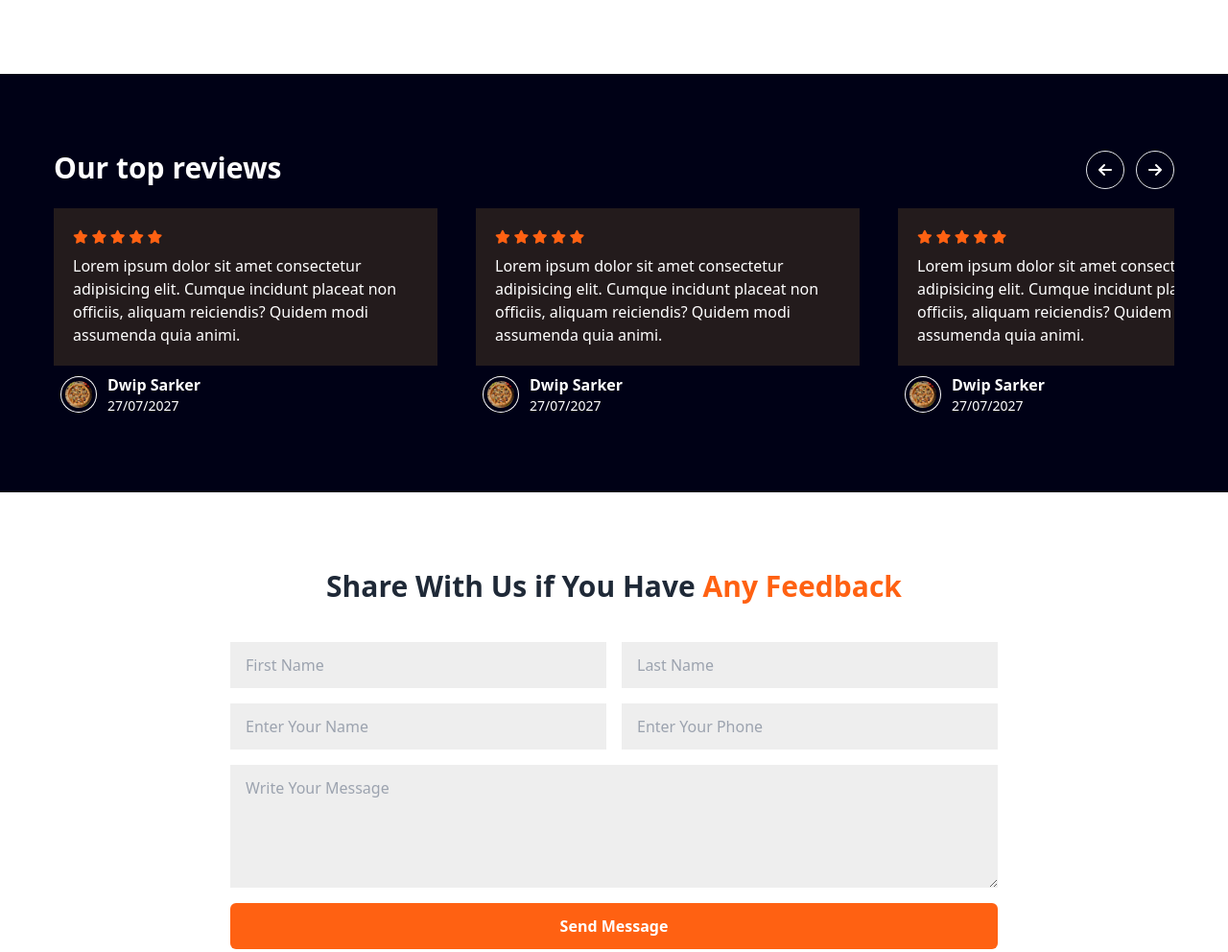
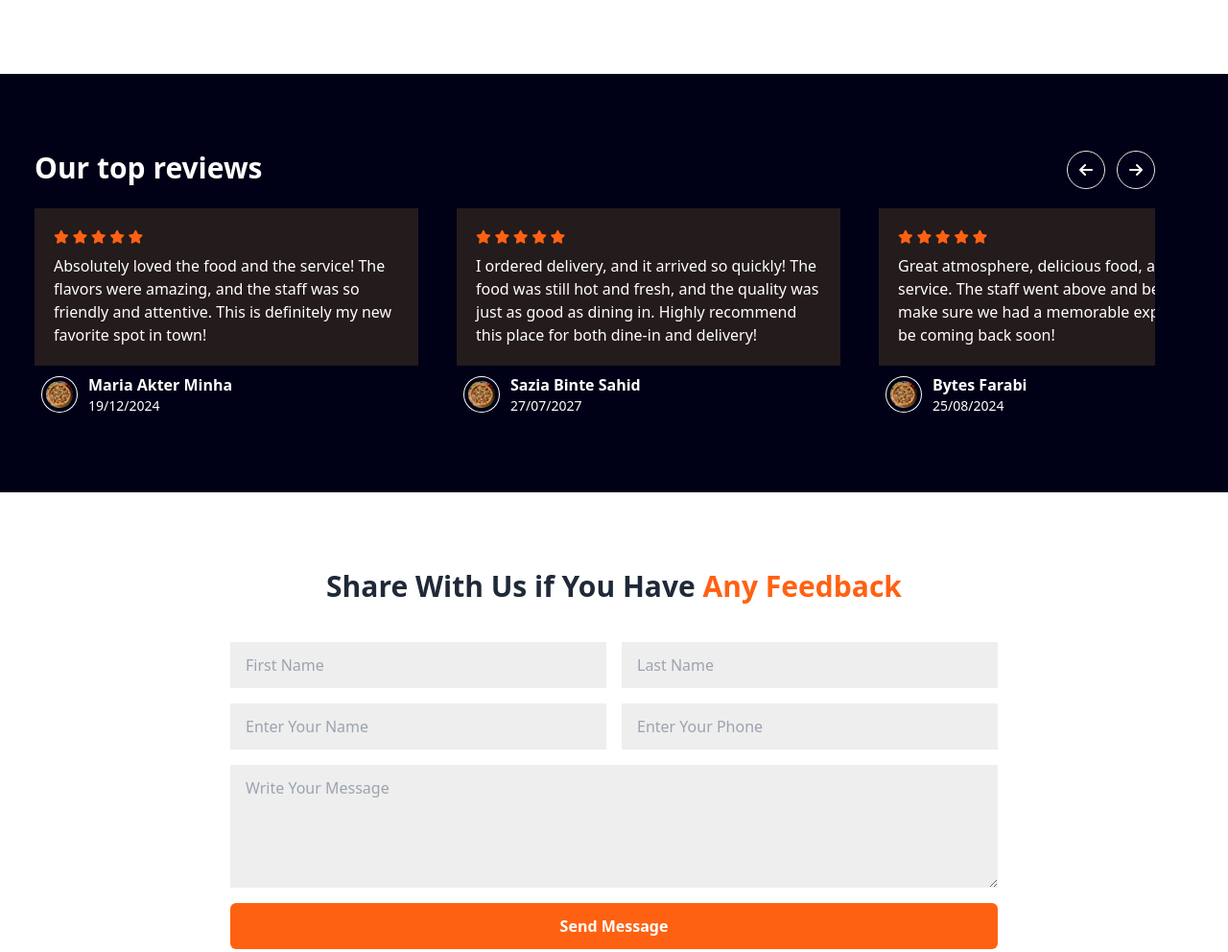
Before and after one commit to Bytes-Farabi/Burger-Cafe-Restaurent, a website: page src/index.html in a window 1280 px wide. Shown: the part 2412-3404 px from the top of the page at 96% size. Drawn offline with nearby package versions, Linux system fonts and the light colour scheme.

Commit message:
Home final commit done

```diff
--- a/src/index.html
+++ b/src/index.html
@@ -200,11 +200,9 @@
     </section>
 
 
-    <!-- ---------------------------------------
-                    RATINGS START
-    -------------------------------------------->
+    <!-- ratings starts here -->
     <section class="bg-dark">
-        <div class="max-w-[1200px] mx-auto px-4 py-20 text-white">
+        <div class="max-w-[1200px] mx-auto px-4 py-20 text-white ml-5">
             <div class="flex justify-between">
                 <h2 class="font-bold text-3xl">Our top reviews</h2>
                 <div class="flex gap-3">
@@ -229,12 +227,33 @@
                                             <i class="fa-solid fa-star"></i>
                                             <i class="fa-solid fa-star"></i>
                                         </div>
-                                        <p>Lorem ipsum dolor sit amet consectetur adipisicing elit. Cumque incidunt placeat non officiis, aliquam reiciendis? Quidem modi assumenda quia animi.</p>
+                                        <p>Absolutely loved the food and the service! The flavors were amazing, and the staff was so friendly and attentive. This is definitely my new favorite spot in town!</p>
                                     </div>
                                     <div class="flex gap-3 items-center">
                                         <img src="./images/pizza.jpg" alt="" class="ml-2 h-9 w-9 rounded-full border-4 border-transparent ring-1 ring-white">
                                         <div>
-                                            <h2 class="font-bold">Dwip Sarker</h2>
+                                            <h2 class="font-bold">Maria Akter Minha</h2>
+                                            <p class="text-sm">19/12/2024</p>
+                                        </div>
+                                    </div>
+                                </div>
+                            </li>
+                            <li class="splide__slide max-w-[400px]">
+                                <div class="flex flex-col gap-2">
+                                    <div class="bg-[#231B1C] p-5">
+                                        <div class="mb-2 text-sm text-orange">
+                                            <i class="fa-solid fa-star"></i>
+                                            <i class="fa-solid fa-star"></i>
+                                            <i class="fa-solid fa-star"></i>
+                                            <i class="fa-solid fa-star"></i>
+                                            <i class="fa-solid fa-star"></i>
+                                        </div>
+                                        <p>I ordered delivery, and it arrived so quickly! The food was still hot and fresh, and the quality was just as good as dining in. Highly recommend this place for both dine-in and delivery!</p>
+                                    </div>
+                                    <div class="flex gap-3 items-center">
+                                        <img src="./images/pizza.jpg" alt="" class="ml-2 h-9 w-9 rounded-full border-4 border-transparent ring-1 ring-white">
+                                        <div>
+                                            <h2 class="font-bold">Sazia Binte Sahid</h2>
                                             <p class="text-sm">27/07/2027</p>
                                         </div>
                                     </div>
@@ -250,34 +269,13 @@
                                             <i class="fa-solid fa-star"></i>
                                             <i class="fa-solid fa-star"></i>
                                         </div>
-                                        <p>Lorem ipsum dolor sit amet consectetur adipisicing elit. Cumque incidunt placeat non officiis, aliquam reiciendis? Quidem modi assumenda quia animi.</p>
+                                        <p>Great atmosphere, delicious food, and excellent service. The staff went above and beyond to make sure we had a memorable experience. I'll be coming back soon!</p>
                                     </div>
                                     <div class="flex gap-3 items-center">
                                         <img src="./images/pizza.jpg" alt="" class="ml-2 h-9 w-9 rounded-full border-4 border-transparent ring-1 ring-white">
                                         <div>
-                                            <h2 class="font-bold">Dwip Sarker</h2>
-                                            <p class="text-sm">27/07/2027</p>
-                                        </div>
-                                    </div>
-                                </div>
-                            </li>
-                            <li class="splide__slide max-w-[400px]">
-                                <div class="flex flex-col gap-2">
-                                    <div class="bg-[#231B1C] p-5">
-                                        <div class="mb-2 text-sm text-orange">
-                                            <i class="fa-solid fa-star"></i>
-                                            <i class="fa-solid fa-star"></i>
-                                            <i class="fa-solid fa-star"></i>
-                                            <i class="fa-solid fa-star"></i>
-                                            <i class="fa-solid fa-star"></i>
-                                        </div>
-                                        <p>Lorem ipsum dolor sit amet consectetur adipisicing elit. Cumque incidunt placeat non officiis, aliquam reiciendis? Quidem modi assumenda quia animi.</p>
-                                    </div>
-                                    <div class="flex gap-3 items-center">
-                                        <img src="./images/pizza.jpg" alt="" class="ml-2 h-9 w-9 rounded-full border-4 border-transparent ring-1 ring-white">
-                                        <div>
-                                            <h2 class="font-bold">Dwip Sarker</h2>
-                                            <p class="text-sm">27/07/2027</p>
+                                            <h2 class="font-bold">Bytes Farabi</h2>
+                                            <p class="text-sm">25/08/2024</p>
                                         </div>
                                     </div>
                                 </div>
@@ -289,9 +287,7 @@
     </section>
 
 
-    <!-- ---------------------------------------
-                    FEEDBACK START
-    -------------------------------------------->
+    <!-- feedback section starts here -->
     <section class="py-20">
         <div class="max-w-[1200px] mx-auto px-4">
             <h1 class="font-bold text-3xl text-center">Share With Us if You Have <span class="text-orange">Any Feedback</span></h1>
@@ -310,11 +306,9 @@
 
 
 
-    <!-- ---------------------------------------
-                    FOOTER START
-    -------------------------------------------->
+    <!-- footer starts here --->
     <footer class="bg-dark">
-        <div class="max-w-[1200px] md:flex md:gap-10 mx-auto px-4 text-white relative py-10">
+        <div class="max-w-[1200px] md:flex md:gap-10 mx-auto px-4 text-white relative py-10 ml-5">
             <div class="mb-5 md:max-w-96">
                 <h2 class="font-bold text-2xl"><span class="text-orange">FOOD</span>HOUSE</h2>
                 <p class="mt-2">Lorem ipsum dolor sit amet consectetur adipisicing elit. Eaque aliquid alias quod enim? Adipisci sit tenetur cumque labore molestiae vel temporibus eligendi blanditiis corrupti ipsum voluptate, laudantium odit dignissimos eveniet.</p>
@@ -371,7 +365,7 @@
         </div>
         <div class="py-5 bg-light-dark">
             <div class="max-w-[1200px] mx-auto flex justify-center items-center text-white">
-                <p>Developed By <a href="#">Remesoft</a> @ 2023</p>
+                <p>Developed By <a href="#">Bytes Farabi</a> @ 2024</p>
             </div>
         </div>
     </footer>
```
